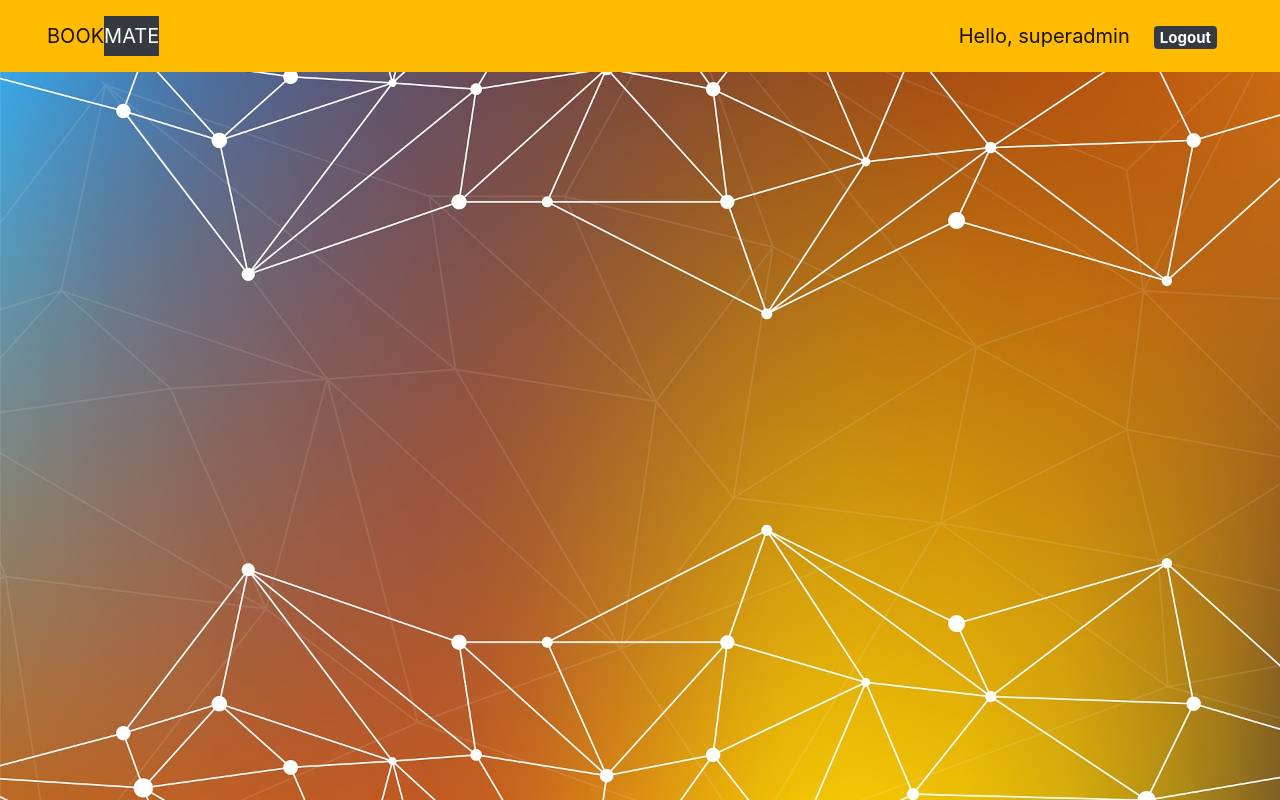
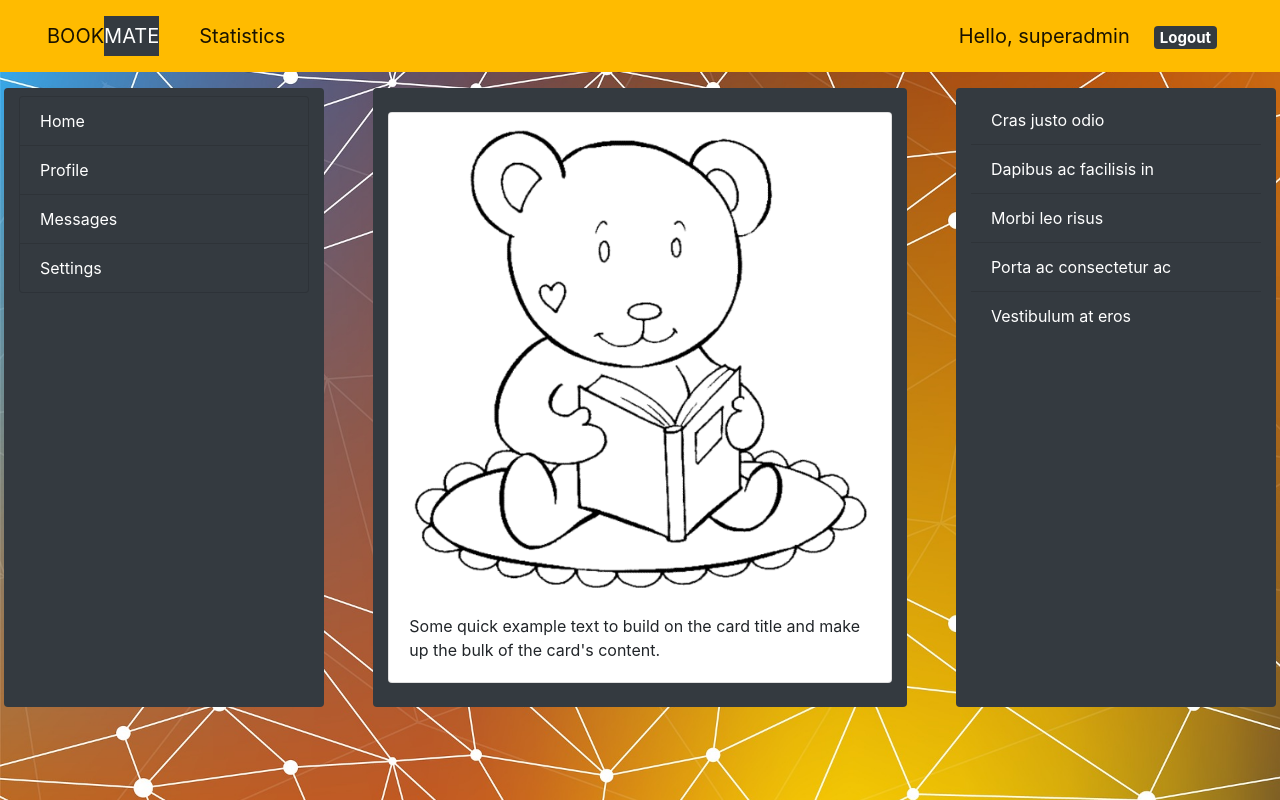
Before and after one commit to MaciejITT/facebook_like_app_django, a Django app: page /home/ in a window 1280 px wide. Run offline with Django 3.2, Linux system fonts and the light colour scheme; a user stored in the database is signed in; some libraries are stand-ins or nearby versions.

Commit message:
added permissions for different types of accounts

```diff
--- a/bookmate_app/urls.py
+++ b/bookmate_app/urls.py
@@ -6,4 +6,5 @@ urlpatterns = [
     path('signin/', views.sign_up_page, name='signin'),
     path('logout/', views.logout_user, name='logout'),
     path('home/', views.home_page, name='home'),
+    path('statistics/', views.statistics_page, name='statistics')
 ]
--- a/bookmate_app/views.py
+++ b/bookmate_app/views.py
@@ -2,13 +2,18 @@ from django.shortcuts import render, redirect
 from django.contrib.auth import login, authenticate, logout
 from .forms import SignUpForm
 from django.contrib import messages
+from django.contrib.auth.models import Group
+from django.contrib.auth.decorators import login_required
+from .decorators import unauthenticated_user, allowed_user
 # Create your views here.
 
 
+@login_required(login_url='login')
 def home_page(request):
     return render(request, 'bookmate_app/home.html')
 
 
+@unauthenticated_user
 def login_page(request):
     if request.method == 'POST':
         username = request.POST.get('username')
@@ -23,17 +28,20 @@ def login_page(request):
     return render(request, "bookmate_app/login.html")
 
 
+@unauthenticated_user
 def sign_up_page(request):
     if request.method == 'POST':
         form = SignUpForm(request.POST)
         if form.is_valid():
             user = form.save()
+            group = Group.objects.get(name='website_user')
             user.refresh_from_db()
             user.profile.first_name = form.cleaned_data.get('first_name')
             user.profile.last_name = form.cleaned_data.get('last_name')
             user.profile.email = form.cleaned_data.get('email')
             user.profile.sex = form.cleaned_data.get('sex')
             user.save()
+            user.groups.add(group)
             messages.success(request, 'Account created')
             return redirect('login')
 
@@ -46,6 +54,13 @@ def sign_up_page(request):
     return render(request, "bookmate_app/signin.html", context)
 
 
+@login_required(login_url='login')
 def logout_user(request):
     logout(request)
     return render(request, 'bookmate_app/login.html')
+
+
+@login_required(login_url='login')
+@allowed_user(allowed_roles=['admin'])
+def statistics_page(request):
+    return render(request, 'bookmate_app/statistics.html')
--- a/templates/base.html
+++ b/templates/base.html
@@ -1,5 +1,4 @@
 {% load static %}
-
 <!DOCTYPE html>
 <html lang="en">
 <head>
@@ -13,9 +12,11 @@
 <body class="app__background_image" style="background-image: url('{% static "images/background-home-page-image.jpg" %}')">
 
     {% block navbar %}
+
     {% endblock navbar %}
 
     {% block content %}
+
     {% endblock content %}
 
     <script src="https://code.jquery.com/jquery-3.5.1.slim.min.js" integrity="sha384-DfXdz2htPH0lsSSs5nCTpuj/zy4C+OGpamoFVy38MVBnE+IbbVYUew+OrCXaRkfj" crossorigin="anonymous"></script>
--- a/templates/base3.html
+++ b/templates/base3.html
@@ -1,5 +1,4 @@
 {% extends 'base.html' %}
-
 
 {% block navbar %}
     {% include "bookmate_app/login_navbar.html" %}
--- a/templates/bookmate_app/home.html
+++ b/templates/bookmate_app/home.html
@@ -1,6 +1,35 @@
 {% extends 'base3.html' %}
+{% load static %}
+{% block content %}
+        <div class="container-fluid">
+            <div class="row">
+                <div class="col-sm-3 bg-dark rounded mt-3 mr-1 ml-1 text-white">
+                    <div class="list-group mt-2" id="list-tab" role="tablist">
+                      <a class="list-group-item list-group-item-action bg-dark text-white" id="list-home-list" data-toggle="list" href="#list-home" role="tab" aria-controls="home">Home</a>
+                      <a class="list-group-item list-group-item-action bg-dark text-white" id="list-profile-list" data-toggle="list" href="#list-profile" role="tab" aria-controls="profile">Profile</a>
+                      <a class="list-group-item list-group-item-action bg-dark text-white" id="list-messages-list" data-toggle="list" href="#list-messages" role="tab" aria-controls="messages">Messages</a>
+                      <a class="list-group-item list-group-item-action bg-dark text-white" id="list-settings-list" data-toggle="list" href="#list-settings" role="tab" aria-controls="settings">Settings</a>
+                    </div>
+                </div>
+                <div class="col-sm-5 bg-dark rounded mt-3 mr-1 mx-auto pb-4">
+                    <div class="card mx-auto mt-4" style="width: auto;">
+                        <img src="{% static 'images/ksiazka_mis.PNG' %}" class="card-img-top">
+                        <div class="card-body">
+                            <p class="card-text">Some quick example text to build on the card title and make up the bulk of the card's content.</p>
+                        </div>
+                    </div>
 
-{% block content %}
-
+                </div>
+                <div class="col-sm-3 bg-dark rounded mt-3 mr-1 ml-1 text-white">
+                    <ul class="list-group list-group-flush mt-2">
+                        <li class="list-group-item bg-dark text-white">Cras justo odio</li>
+                        <li class="list-group-item bg-dark text-white">Dapibus ac facilisis in</li>
+                        <li class="list-group-item bg-dark text-white">Morbi leo risus</li>
+                        <li class="list-group-item bg-dark text-white">Porta ac consectetur ac</li>
+                        <li class="list-group-item bg-dark text-white">Vestibulum at eros</li>
+                    </ul>
+                </div>
+            </div>
+        </div>
 
 {% endblock content %}
--- a/templates/bookmate_app/login_navbar.html
+++ b/templates/bookmate_app/login_navbar.html
@@ -1,11 +1,21 @@
-<nav class="navbar navbar-light app__top_navbar">
+<nav class="navbar navbar-expand-lg navbar-light app__top_navbar">
         <div class="container-fluid">
             <div class="navbar">
                 <a class="navbar-brand bg-gradient-dark mr-0 " href="#">BOOK</a><a class="navbar-brand text-white bg-dark ml-0" href="#">MATE</a>
             </div>
+            <div class="collapse navbar-collapse" id="navbarSupportedContent">
+                <ul class="navbar-nav mr-auto">
+                    {% if  request.user.is_staff %}
+                    <li class="nav-item active">
+                        <a class="nav-link navbar-brand" href="{% url 'statistics' %}">Statistics</a>
+                    </li>
+                    {% endif %}
+                </ul>
+
             <div class="navbar ml-auto">
                 <span class="navbar-brand">Hello, {{ request.user }}</span>
                 <span class="ml-2 navbar-brand"><a class="badge badge-dark" href="{% url 'logout' %}">Logout</a></span>
             </div>
+            </div>
         </div>
 </nav>
```
Also changed, not shown: bookmate_app/decorators.py (added, +27 -0 lines), templates/bookmate_app/statistics.html (added, +16 -0 lines), db.sqlite3.
